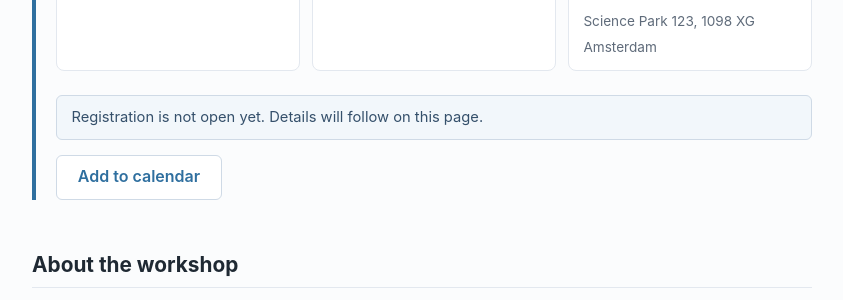
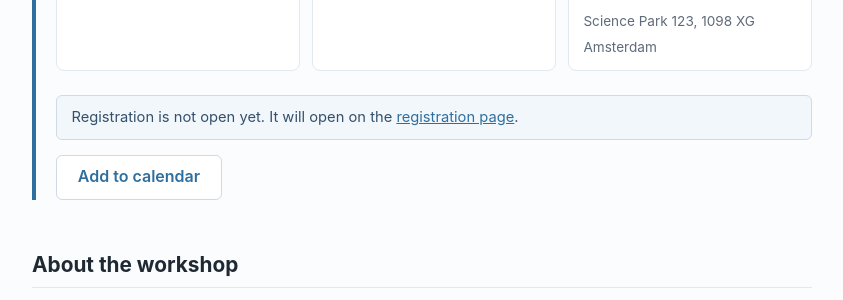
Before and after one commit to ai4mathnl/ai4mathnl.github.io, a Jekyll site: the page built from index.html, in a window 1280 px wide. Shown: the part 423-723 px from the top of the page, without its empty margins (218-1061 px from the left). Built offline with Jekyll 4.4.1, drawn with Linux system fonts in a browser that asks for light colours.

Commit message:
Add a registration page
/register/ carries the practical details now and the form later: filling
in workshop.registration_form_url embeds the Google Form here and turns
the front page's "not open yet" notice into a Register button, so the
page can go live before the form exists.

Google's iframe fails silently where third-party frames are blocked, so
the page names Google Forms as the host and offers a direct link out.

Replaces registration_url, which only held a link, with
registration_form_url, which drives both the embed and the button.

Co-Authored-By: Claude Opus 5 <noreply@anthropic.com>

```diff
--- a/_config.yml
+++ b/_config.yml
@@ -19,8 +19,10 @@ workshop:
   # UTC stamps for the calendar file. December is CET, so UTC+1.
   start_utc: "20261203T120000Z"
   end_utc: "20261203T160000Z"
-  # Fill in once registration opens; the button appears automatically.
-  registration_url: ""
+  # Paste the Google Form's embed URL here once the form exists (in Forms:
+  # Send > <> > copy the src="..." value). The Register button and the form on
+  # /register/ both appear automatically as soon as this is filled in.
+  registration_form_url: ""
   contact_email: ""
 
 # The organising body. The list of people lives in _data/organisers.yml.
--- a/assets/css/style.css
+++ b/assets/css/style.css
@@ -214,6 +214,28 @@ a:hover { color: var(--accent-dark); }
 .plain { list-style: none; margin: 0; padding: 0; }
 .plain li { padding: 0.2rem 0; }
 
+/* ---- Embedded form ---- */
+/* Google's iframe brings its own padding, so the wrapper only has to keep it
+   from overflowing on a phone. */
+.form-embed {
+  margin: 0 0 1rem;
+}
+
+.form-embed iframe {
+  display: block;
+  width: 100%;
+  max-width: 100%;
+  border: 0;
+}
+
+.hero__back {
+  text-decoration: none;
+}
+
+.hero__back:hover {
+  text-decoration: underline;
+}
+
 /* ---- Related links ---- */
 .links {
   list-style: none;
--- a/index.html
+++ b/index.html
@@ -36,13 +36,16 @@ image: /assets/img/social-card.png
     </div>
   </dl>
 
-  {%- if site.workshop.registration_url and site.workshop.registration_url != "" -%}
+  {%- if site.workshop.registration_form_url and site.workshop.registration_form_url != "" -%}
     <p class="hero__actions">
-      <a class="button" href="{{ site.workshop.registration_url }}">Register</a>
+      <a class="button" href="{{ '/register/' | relative_url }}">Register</a>
       <a class="button button--quiet" href="{{ '/calendar.ics' | relative_url }}">Add to calendar</a>
     </p>
   {%- else -%}
-    <p class="notice">Registration is not open yet. Details will follow on this page.</p>
+    <p class="notice">
+      Registration is not open yet. It will open on the
+      <a href="{{ '/register/' | relative_url }}">registration page</a>.
+    </p>
     <p class="hero__actions"><a class="button button--quiet" href="{{ '/calendar.ics' | relative_url }}">Add to calendar</a></p>
   {%- endif -%}
 </header>
```
Also changed, not shown: register.html (added, +96 -0 lines), README.md.
